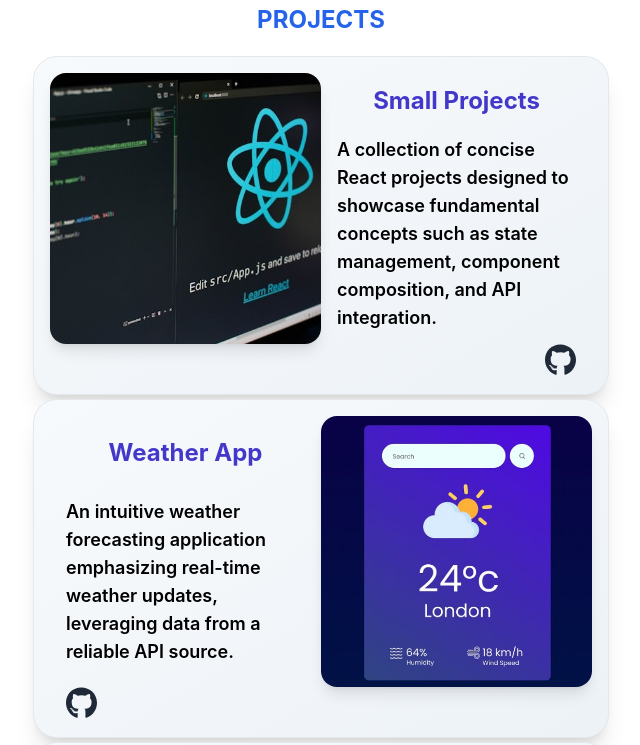
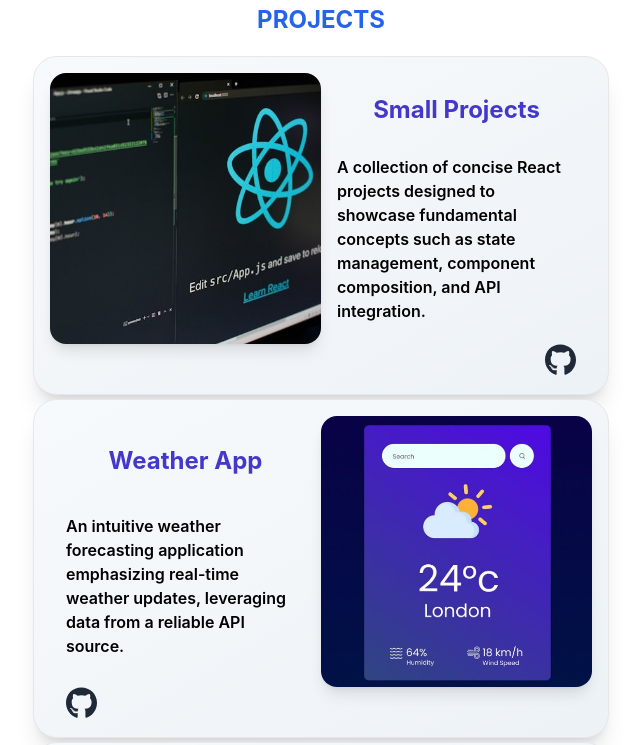
Before and after one commit to Javier-Rivasseau/front-end-react-portfolio, a React (Create React App) app: page / in a window 1280 px wide. Shown: the part 720-1465 px from the top of the page, without its empty margins (319-959 px from the left). Built offline with nearby package versions, Linux system fonts and the light colour scheme.

Commit message:
Fixing case in card

```diff
--- a/src/components/project-card/index.tsx
+++ b/src/components/project-card/index.tsx
@@ -46,7 +46,7 @@ const ProjectCard: React.FC<ProjectCardProps> = ({
           {/* Contenedor del texto */}
           <div className="flex flex-col justify-evenly px-3 md:px-4 flex-grow">
             <h2 className="font-bold text-2xl mb-2 text-indigo-700">{title}</h2>
-            <p className="text-black text-lg font-semibold  text-left">
+            <p className="text-black text-md font-semibold  text-left">
               {description}
             </p>
           </div>
```
